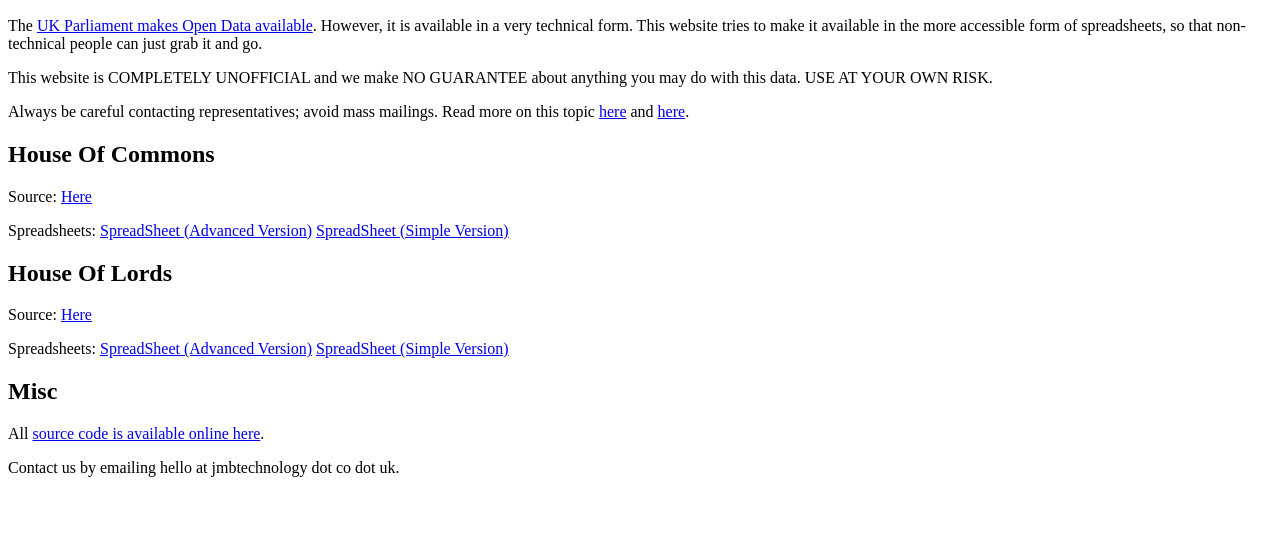
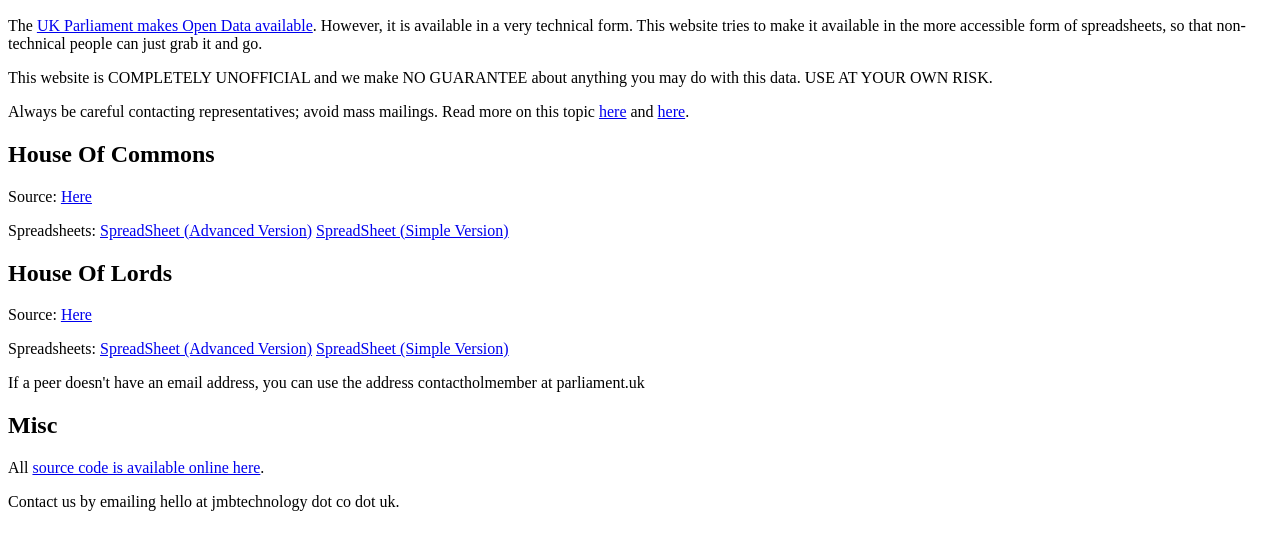
Before and after one commit to UKParlDataSheets/UKParlDataSheets-Web, a plain HTML site: page static/index.html in a window 1280 px wide. Shown: the part 110-660 px from the top of the page. Drawn offline with Linux system fonts and the light colour scheme.

Commit message:
Add line about backup email address

```diff
--- a/static/index.html
+++ b/static/index.html
@@ -32,6 +32,8 @@
 
         <p>Spreadsheets: <a href="lordsV1.csv">SpreadSheet (Advanced Version)</a> <a href="lordsSimpleV1.csv">SpreadSheet (Simple Version)</a></p>
 
+        <p>If a peer doesn't have an email address, you can use the address contactholmember at parliament.uk</p>
+
         <h2>Misc</h2>
 
         <p>All <a href="https://github.com/UKParlDataSheets">source code is available online here</a>.</p>
```
